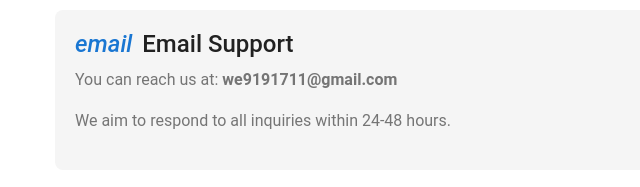
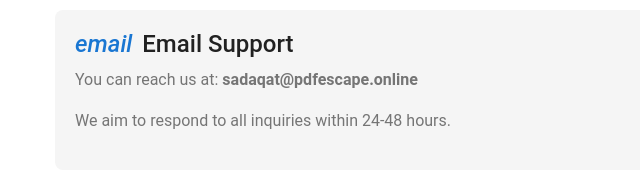
Before and after one commit to alicomputer76w/Pdf_Tools, a plain HTML site: page contact.html in a window 1280 px wide. Shown: the part 347-534 px from the top of the page, 125-765 px from the left. Drawn offline with Linux system fonts and the light colour scheme.

Commit message:
Add files via upload

```diff
--- a/contact.html
+++ b/contact.html
@@ -84,7 +84,7 @@
             <i class="material-icons" style="color: var(--primary-color);">email</i>
             Email Support
         </h3>
-        <p>You can reach us at: <strong>we9191711@gmail.com</strong></p>
+        <p>You can reach us at: <strong>sadaqat@pdfescape.online</strong></p>
         <p>We aim to respond to all inquiries within 24-48 hours.</p>
       </div>
 
```
